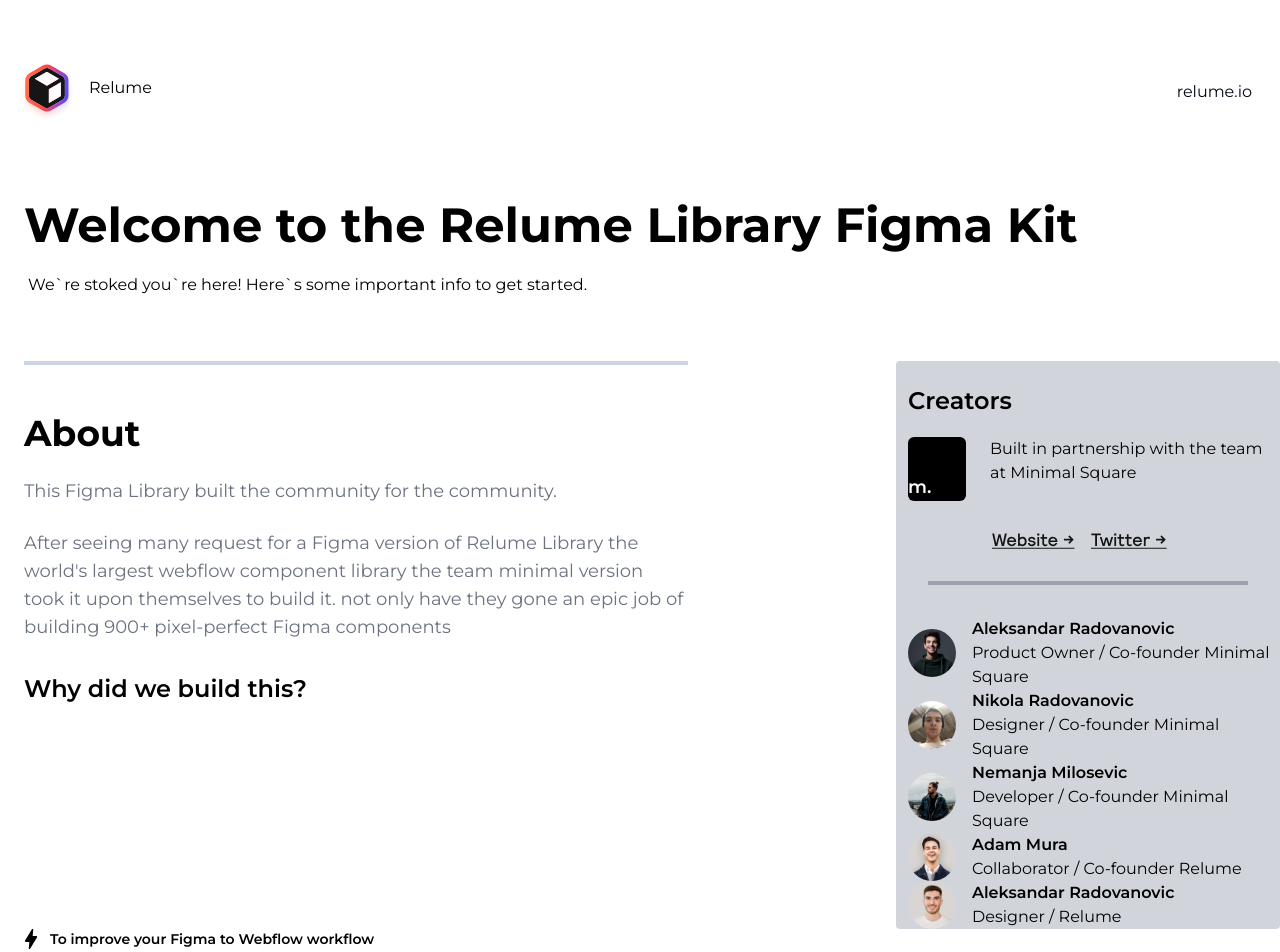
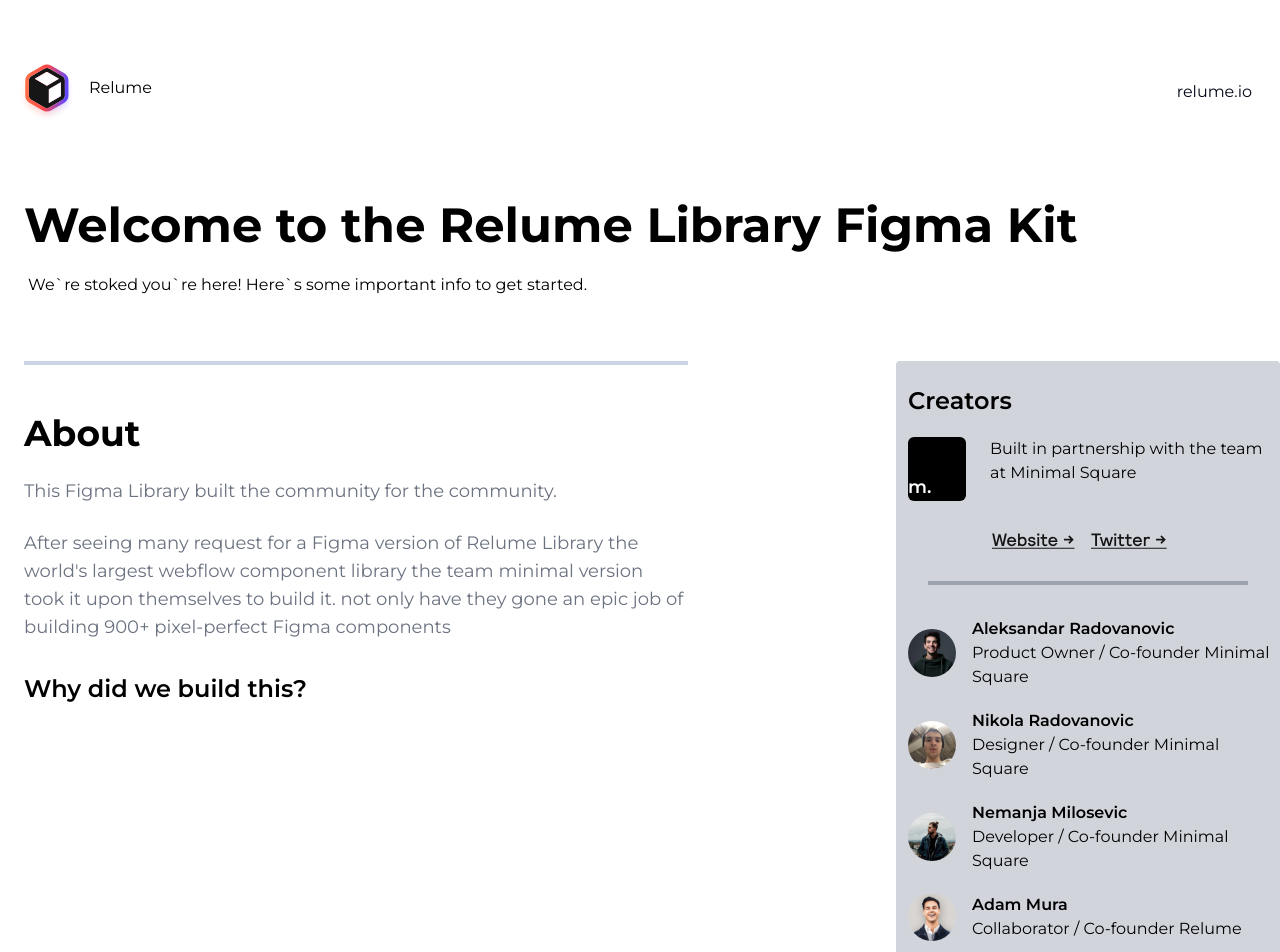
Before and after one commit to neguinho237/react-studies, a React (Create React App) app: page / in a window 1280 px wide. Shown: the top 952 px of the page. Built offline with nearby package versions, Linux system fonts and the light colour scheme.

Commit message:
Quadro menor concluido R

```diff
--- a/src/components/Welcome/index.jsx
+++ b/src/components/Welcome/index.jsx
@@ -63,28 +63,28 @@
                                 <p>Product Owner / Co-founder Minimal Square</p>
                             </div>
                         </div>
-                        <div className="Pessoa1 flex gap-4">
+                        <div className="Pessoa1 flex gap-4 mt-5">
                             <img className="w-" src={Pessoa1} alt="" />
                             <div className="palavras flex-col">
                                 <p  className=" text-base font-semibold">Nikola Radovanovic</p>
                                 <p>Designer / Co-founder Minimal Square</p>
                             </div>
                         </div>
-                        <div className="Pessoa1 flex gap-4">
+                        <div className="Pessoa1 flex gap-4 mt-5">
                             <img className="w-" src={Pessoa2} alt="" />
                             <div className="palavras flex-col">
                                 <p  className=" text-base font-semibold">Nemanja Milosevic</p>
                                 <p>Developer / Co-founder Minimal Square</p>
                             </div>
                         </div>
-                        <div className="Pessoa1 flex gap-4">
+                        <div className="Pessoa1 flex gap-4 mt-5">
                             <img className="w-" src={Pessoa3} alt="" />
                             <div className="palavras flex-col">
                                 <p  className=" text-base font-semibold">Adam Mura</p>
                                 <p>Collaborator / Co-founder Relume</p>
                             </div>
                         </div>
-                        <div className="Pessoa1 flex gap-4">
+                        <div className="Pessoa1 flex gap-4 mt-5 pb-6">
                             <img className="w-" src={Pessoa4} alt="" />
                             <div className="palavras flex-col">
                                 <p  className=" text-base font-semibold">Aleksandar Radovanovic</p>
```
